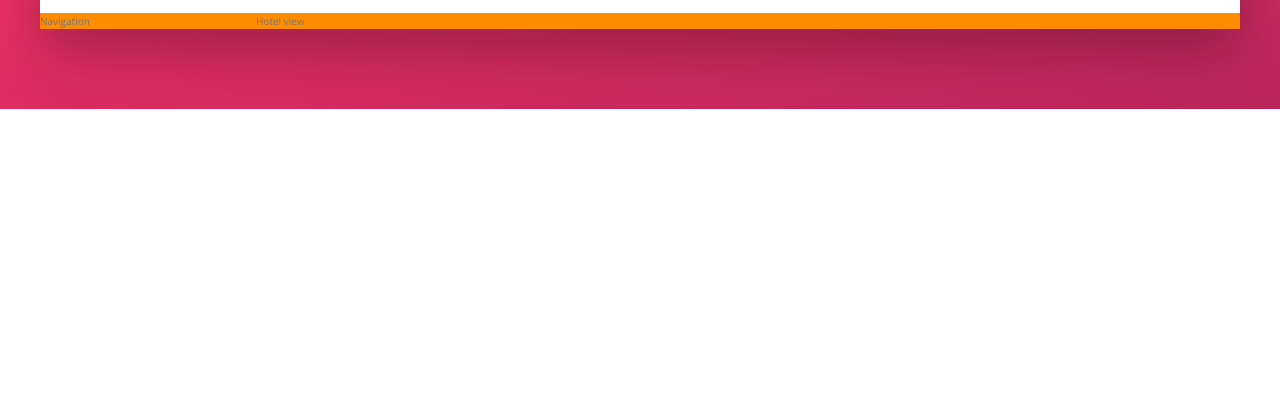
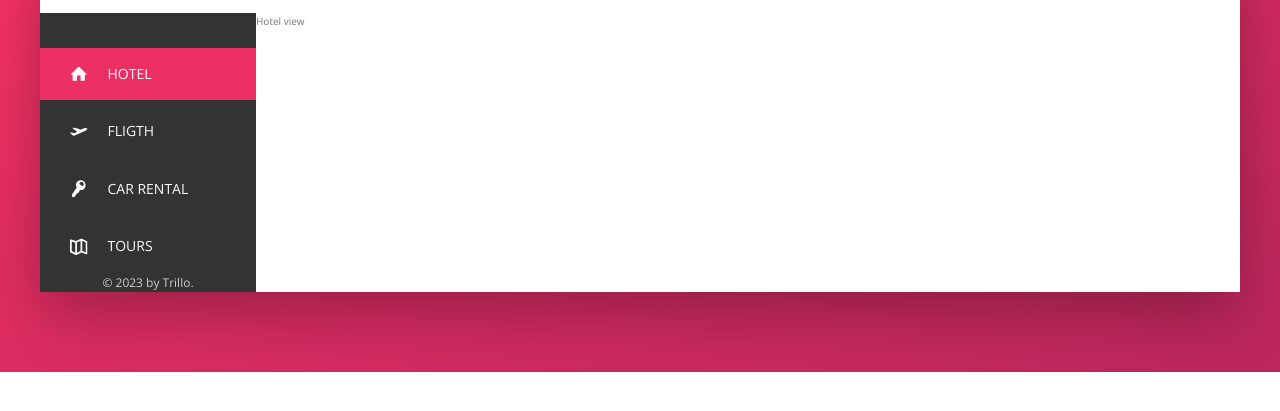
Before and after one commit to Pengu1Nus/Trillo, a website: page index.html in a window 1280 px wide. Shown: the part 137-548 px from the top of the page. Drawn offline with nearby package versions, Linux system fonts and the light colour scheme.

Commit message:
fead: add style sidebar layout

```diff
--- a/index.html
+++ b/index.html
@@ -45,7 +45,43 @@
 
             <div class="content">
                 <nav class="sidebar">
-                    Navigation
+                    <ul class="side-nav">
+                        <li class="side-nav__item side-nav__item--active">
+                            <a href="#" class="side-nav__link">
+                                <svg class="side-nav__icon">
+                                    <use xlink:href="img/sprite.svg#icon-home"></use>
+                                </svg>
+                                <span>Hotel</span>
+                            </a>
+                        </li>
+                        <li class="side-nav__item">
+                            <a href="#" class="side-nav__link">
+                                <svg class="side-nav__icon">
+                                    <use xlink:href="img/sprite.svg#icon-aircraft-take-off"></use>
+                                </svg>
+                                <span>Fligth</span>
+                            </a>
+                        </li>
+                        <li class="side-nav__item">
+                            <a href="#" class="side-nav__link">
+                                <svg class="side-nav__icon">
+                                    <use xlink:href="img/sprite.svg#icon-key"></use>
+                                </svg>
+                                <span>Car rental</span>
+                            </a>
+                        </li>
+                        <li class="side-nav__item">
+                            <a href="#" class="side-nav__link">
+                                <svg class="side-nav__icon">
+                                    <use xlink:href="img/sprite.svg#icon-map"></use>
+                                </svg>
+                                <span>Tours</span>
+                            </a>
+                        </li>
+                    </ul>
+                    <div class="legal">
+                        &copy; 2023 by Trillo.
+                    </div>
                 </nav>
                 <main class="hotel-view">
                     Hotel view
--- a/sass/layout/_main.scss
+++ /dev/null
@@ -1,16 +0,0 @@
-.content {
-  display: flex;
-  background-color: darkorange;
-}
-
-.sidebar {
-  background-color: var(--color-grey-light-1);
-  flex: 0 0 18%;
-  background-color: darkorange;
-}
-
-.hotel-view {
-  background-color: #fff;
-  flex: 1;
-  background-color: darkorange;
-}
--- /dev/null
+++ b/sass/layout/_page.scss
@@ -0,0 +1,78 @@
+.content {
+  display: flex;
+}
+
+.sidebar {
+  background-color: var(--color-grey-dark-1);
+  flex: 0 0 18%;
+
+  display: flex;
+  flex-direction: column;
+  justify-content: space-between;
+}
+
+.side-nav {
+  font-size: 1.4rem;
+  list-style: none;
+  margin-top: 3.5rem;
+
+  &__item {
+    position: relative;
+    &:not(:last-child) {
+      margin-bottom: .5rem;
+    }
+  }
+
+  &__item::before {
+    content: "";
+    position: absolute;
+    top: 0;
+    left: 0;
+    height: 100%;
+    width: .3rem;
+    background-color: var(--color-primary);
+    transform: scaleY(0);
+    transition: transform .2s, width .4s cubic-bezier(1, 0, 0, 1) .2s, background-color .1s;
+  }
+  &__item:hover::before,
+  &__item--active::before {
+    transform: scaleY(1);
+    width: 100%;
+  }
+
+  &__item:active::before {
+    background-color: var(--color-primary-light);
+  }
+
+  &__link:link,
+  &__link:visited {
+    color: var(--color-grey-light-1);
+    text-decoration: none;
+    text-transform: uppercase;
+    display: block;
+    padding: 1.5rem 3rem;
+    display: flex;
+    align-items: center;
+    position: relative;
+    z-index: 10;
+  }
+
+  &__icon {
+    width: 1.75rem;
+    height: 1.75rem;
+    margin-right: 2rem;
+    fill: currentColor;
+  }
+}
+
+.legal {
+  font-size: 1.2rem;
+  text-align: center;
+  pad: 2.5rem;
+  color: var(--color-grey-light-4);
+}
+
+.hotel-view {
+  background-color: #fff;
+  flex: 1;
+}
--- a/sass/main.scss
+++ b/sass/main.scss
@@ -8,4 +8,4 @@
 
 @import "layout/container";
 @import "layout/header";
-@import "layout/main";
+@import "layout/page";
```
Also changed, not shown: css/style.css, 1 other file.
